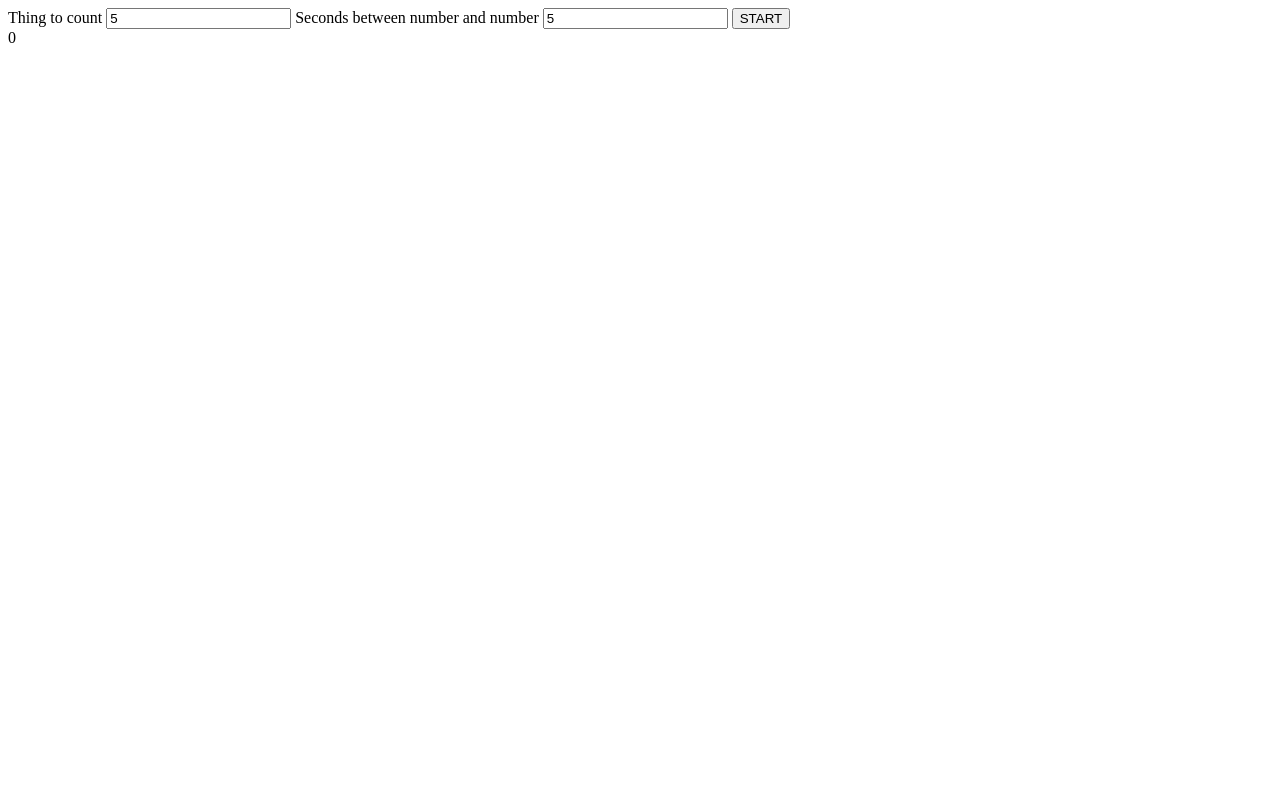
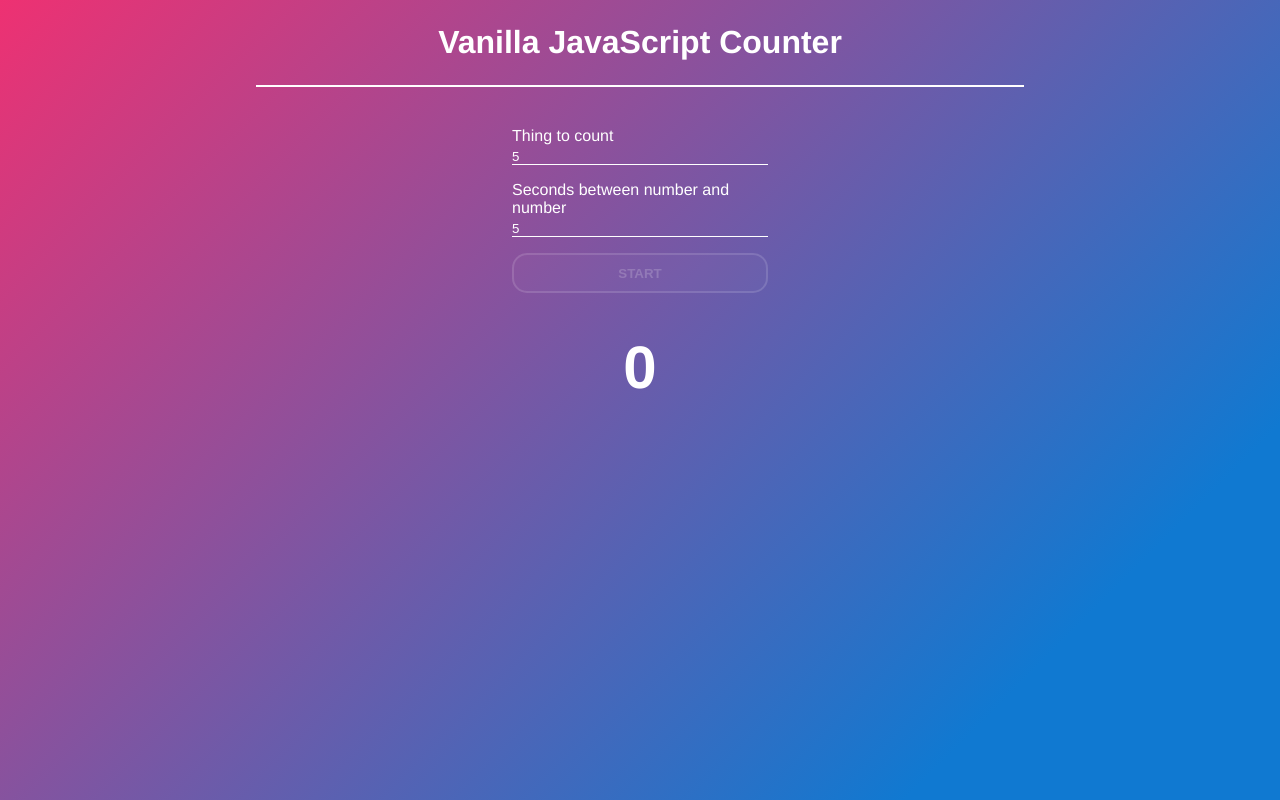
Before and after one commit to FranP-code/Vanilla-Javascript-Counter, a plain HTML site: page index.html in a window 1280 px wide. Both pictures are taken after typing "5", "5" into the empty fields and a click on the button "START". Drawn offline with Linux system fonts and the light colour scheme.

Commit message:
Styles added

```diff
--- a/index.html
+++ b/index.html
@@ -4,18 +4,30 @@
     <meta charset="UTF-8">
     <meta http-equiv="X-UA-Compatible" content="IE=edge">
     <meta name="viewport" content="width=device-width, initial-scale=1.0">
-    <title>JavaScript counter</title>
+    <title>Javascript Counter</title>
     <script src="./script.js"></script>
+    <link rel="stylesheet" href="styles.css">
 </head>
 <body>
+    <div class="header-container">
+        <header>
+            <h1>Vanilla JavaScript Counter</h1>
+        </header>
+    </div>
+
     <form id="form">
-        <label>Thing to count</label>
-        <input type="number">
-        <label>Seconds between number and number</label>
-        <input type="number">
+        <div class="input-container">
+            <label>Thing to count</label>
+            <input type="number" placeholder="Number" required min="0">
+        </div>
+        <div class="input-container">
+            <label>Seconds between number and number</label>
+            <input type="number" placeholder="Number" required min="0">
+        </div>
         <button id="form-button">START</button>
     </form>
-    <div class="container">
+
+    <div class="counter-element-container">
         <div id="counter-element">
 
         </div>
--- a/script.js
+++ b/script.js
@@ -1,4 +1,4 @@
-function counter(number, seconds, e) {
+function counter(number, seconds, e, button) {
 
     e.preventDefault()
 
@@ -6,16 +6,15 @@ function counter(number, seconds, e) {
 
     const counterElement = document.getElementById('counter-element')
     let counterNumber = 0
-    counterElement.innerText = counterNumber
 
-    const button = document.getElementById("form-button")
+    button.disabled = true
 
     function setTimeOutFunction() {
 
+        counterNumber++
         counterElement.innerText = counterNumber
-        counterNumber++
 
-        if (counterNumber <= number) {
+        if (counterNumber < number) {
 
             button.disabled = true
             setTimeout(setTimeOutFunction, seconds)
@@ -41,10 +40,16 @@ window.onload = () => {
     const buttonFunction = (e) => {
 
         const formElement = document.getElementById('form')
-        const thingToCount = formElement.children[1].value
-        const seconds = formElement.children[3].value
+        const thingToCount = formElement.children[0].children[1].value
+        const seconds = formElement.children[1].children[1].value
 
-        counter(thingToCount, seconds, e)
+        if (!thingToCount || !seconds) {
+
+            alert('Fill all inputs!')
+            return
+        }
+
+        counter(thingToCount, seconds, e, button)
     }
 
     button.addEventListener("click", buttonFunction)
--- /dev/null
+++ b/styles.scss
@@ -0,0 +1,168 @@
+* {
+
+    padding: 0;
+    margin: 0;
+}
+
+html {
+
+    height: 100%;
+}
+
+body {
+    background: rgb(238,49,114);
+    background: linear-gradient(135deg, rgba(238,49,114,1) 0%, rgba(16,121,209,1) 82%);
+
+    height: 100%;
+
+    font-family:Helvetica, sans-serif;
+}
+
+.header-container {
+
+    display: flex;
+    justify-content: center;
+
+    header {
+
+        width: 60%;
+        padding: 3vh 0px;
+
+        display: flex;
+        justify-content: center;
+
+        border-bottom: 2px solid #fff;
+
+        margin-bottom: 5vh;
+
+        h1 {
+
+            color: #fff;
+
+            user-select: none;
+        }
+    }
+}
+
+form {
+
+    display: flex;
+    flex-direction: column;
+
+    align-items: center;
+
+    padding: 0px 0px 5vh 0px;
+
+    .input-container {
+
+        display: flex;
+        flex-direction: column;
+
+        width: 20vw;
+
+        margin-bottom: 2vh;
+
+        label {
+
+            color: #fff;
+
+            margin-bottom: 0.5vh;
+        }
+
+        input {
+
+            border: none;
+            border-bottom: 1px solid #fff;
+
+            background: none;
+            outline: none;
+
+            color: #fff;
+
+            &::placeholder {
+
+                color: rgba(255, 255, 255, 0.685);
+            }
+
+        }
+
+    }
+
+    button {
+
+        width: 20vw;
+        height: 5vh;
+
+        box-sizing: border-box;
+
+        border: none;
+        border: 2px solid rgba(255, 255, 255, 0.699);
+        border-radius: 15px;
+
+        font-weight: bold;
+        color: #fff;
+
+        background: rgb(255, 255, 255, 0.1);
+
+        transition: 0.3s ease-in-out;
+
+        user-select: none;
+
+        &:hover {
+
+            background: rgb(255, 255, 255, 0.4);
+
+            transition: 0.3s ease-in-out;
+        }
+
+        &:disabled {
+
+            opacity: 20%;
+            transition: 0.3s ease-in-out;
+
+            &:hover {
+
+                background: rgb(255, 255, 255, 0.1);
+            }
+        }
+    }
+}
+
+.counter-element-container {
+
+    display: flex;
+    flex-direction: column;
+
+    align-items: center;
+
+    #counter-element {
+
+        color: #fff;
+        font-weight: bold;
+        font-size: 45pt;
+    }
+}
+
+@media (max-width: 768px) {
+
+    .header-container {
+
+        header {
+
+            width: 100%;
+        }
+    }
+
+    form {
+
+        .input-container {
+
+            width: 80vw;
+        }
+
+        button {
+
+            width: 80vw;
+        }
+    }
+}
```
Also changed, not shown: styles.css, styles.sass (deleted), 1 other file.
